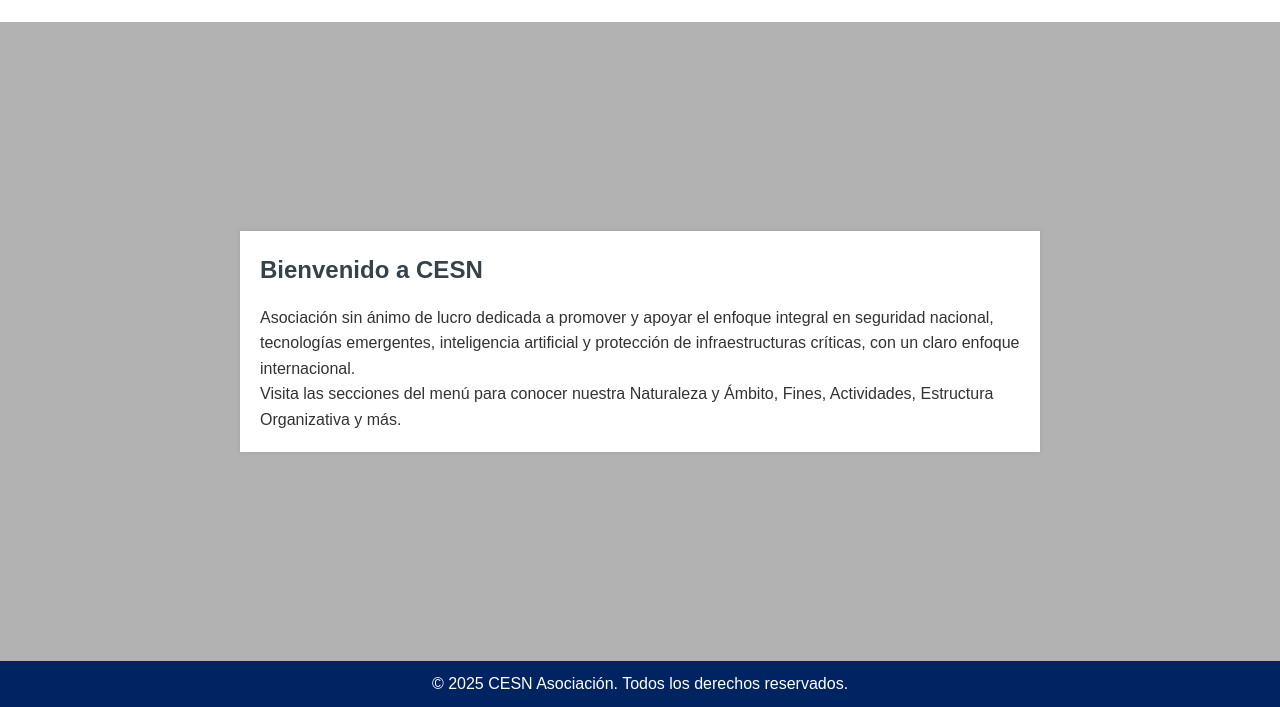
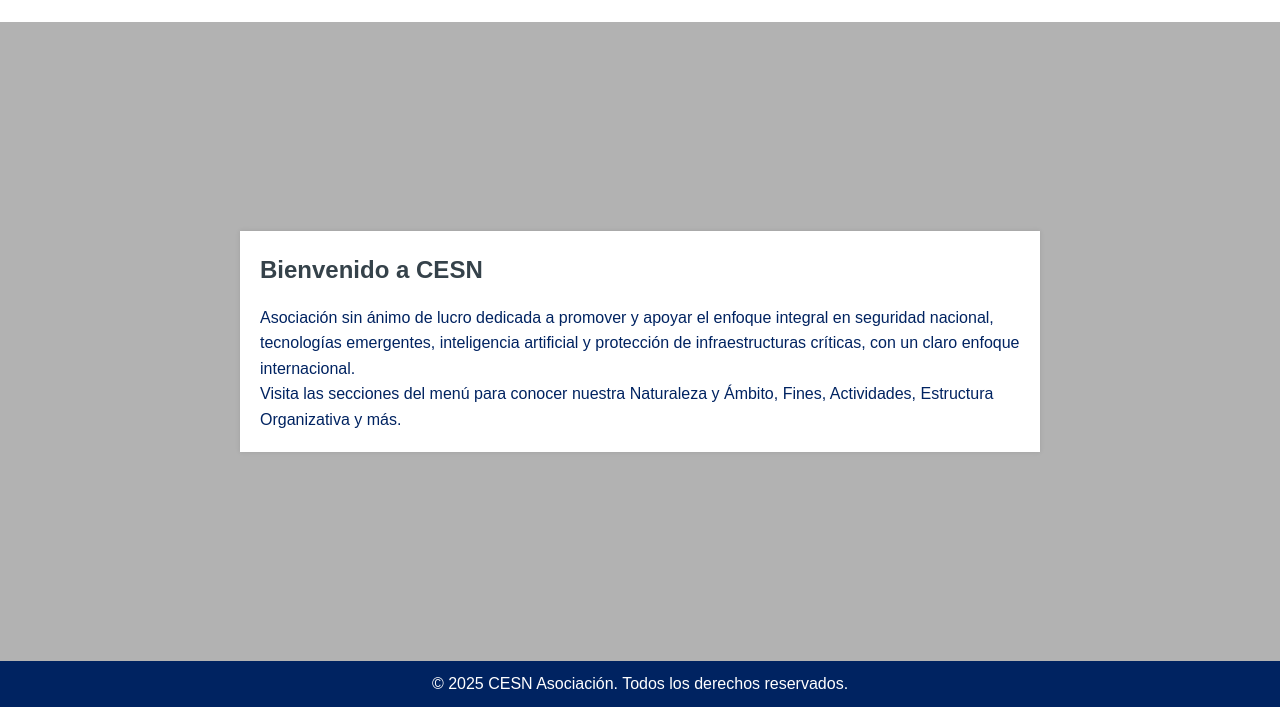
Before and after one commit to foreswearer/CESN_webpage, a website: page index.html in a window 1280 px wide. Shown: the part 93-800 px from the top of the page. Drawn offline with Linux system fonts and the light colour scheme.

Commit message:
Font with 'our' blue 002361

```diff
--- a/style.css
+++ b/style.css
@@ -12,7 +12,7 @@ html, body {
 body {
     font-family: Arial, sans-serif;
     background-color: #b2b2b2;
-    color: #333;
+    color: #002361;
     line-height: 1.6;
     display: flex;
     flex-direction: column;
```
